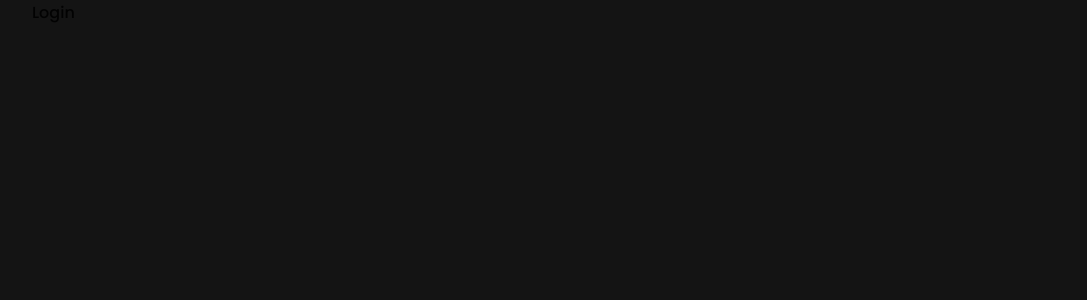
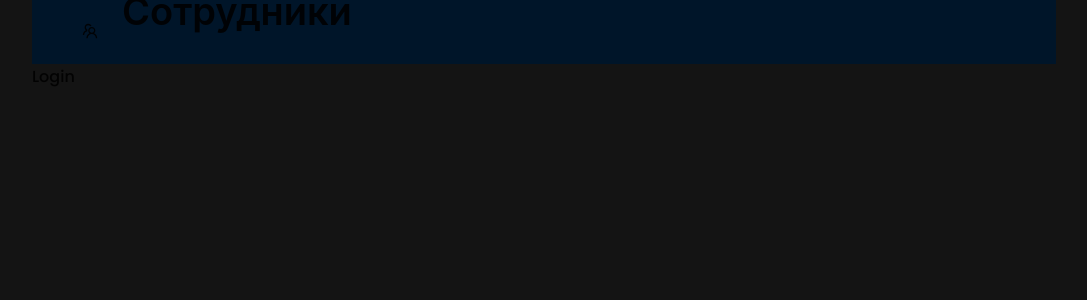
Before and after one commit to ThePeregrinus/employees, a React (Vite) app in the folder client/: page /login in a window 1280 px wide. Shown: the top 300 px of the page, without its empty margins (96-1183 px from the left). Built offline with nearby package versions, Linux system fonts and the light colour scheme.

Commit message:
add CustomButton component

```diff
--- /dev/null
+++ b/client/src/components/custom_button/index.tsx
@@ -0,0 +1,41 @@
+import { Button, Form } from 'antd';
+
+type Props = {
+  children: React.ReactNode;
+  htmlType?: 'button' | 'submit' | 'reset' | undefined;
+  type?: 'link' | 'text' | 'default' | 'primary' | 'dashed' | undefined;
+  danger?: boolean;
+  loading?: boolean;
+  shape?: 'default' | 'circle' | 'round' | undefined;
+  icon?: React.ReactNode;
+  ghost?: boolean;
+  onClick?: () => void;
+};
+
+export const CustomButton = ({
+  children,
+  htmlType = 'button',
+  type,
+  danger,
+  loading,
+  shape,
+  icon,
+  ghost,
+  onClick,
+}: Props) => {
+  return (
+    <Form.Item>
+      <Button
+        htmlType={htmlType}
+        type={type}
+        danger={danger}
+        loading={loading}
+        shape={shape}
+        icon={icon}
+        ghost={ghost}
+      >
+        {children}
+      </Button>
+    </Form.Item>
+  );
+};
--- /dev/null
+++ b/client/src/components/header/index.tsx
@@ -0,0 +1,22 @@
+import { Layout, Space, Typography } from 'antd';
+import { TeamOutlined } from '@ant-design/icons';
+import { Link } from 'react-router-dom';
+
+import { CustomButton } from '../custom_button';
+import { Paths } from '../../paths';
+import styles from './index.module.css';
+
+export const Header = () => {
+  return (
+    <Layout.Header className={styles.header}>
+      <Space>
+        <TeamOutlined className={styles.teamIcons} />
+        <Link to={Paths.home}>
+          <CustomButton type="link">
+            <Typography.Title level={1}>Сотрудники</Typography.Title>
+          </CustomButton>
+        </Link>
+      </Space>
+    </Layout.Header>
+  );
+};
--- a/client/src/components/layout/index.tsx
+++ b/client/src/components/layout/index.tsx
@@ -1,4 +1,6 @@
 import { Layout as AntLayout } from 'antd';
+import { Header } from '../header';
+
 import styles from './index.module.css';
 
 type Props = {
@@ -8,6 +10,7 @@ type Props = {
 export const Layout = ({ children }: Props) => {
   return (
     <div className={styles.main}>
+      <Header />
       <AntLayout.Content style={{ height: '100%' }}>
         {children}
       </AntLayout.Content>
```
Also changed, not shown: client/src/components/layout/header/index.tsx (deleted, +0 -14 lines), client/src/components/header/index.module.css (added).
